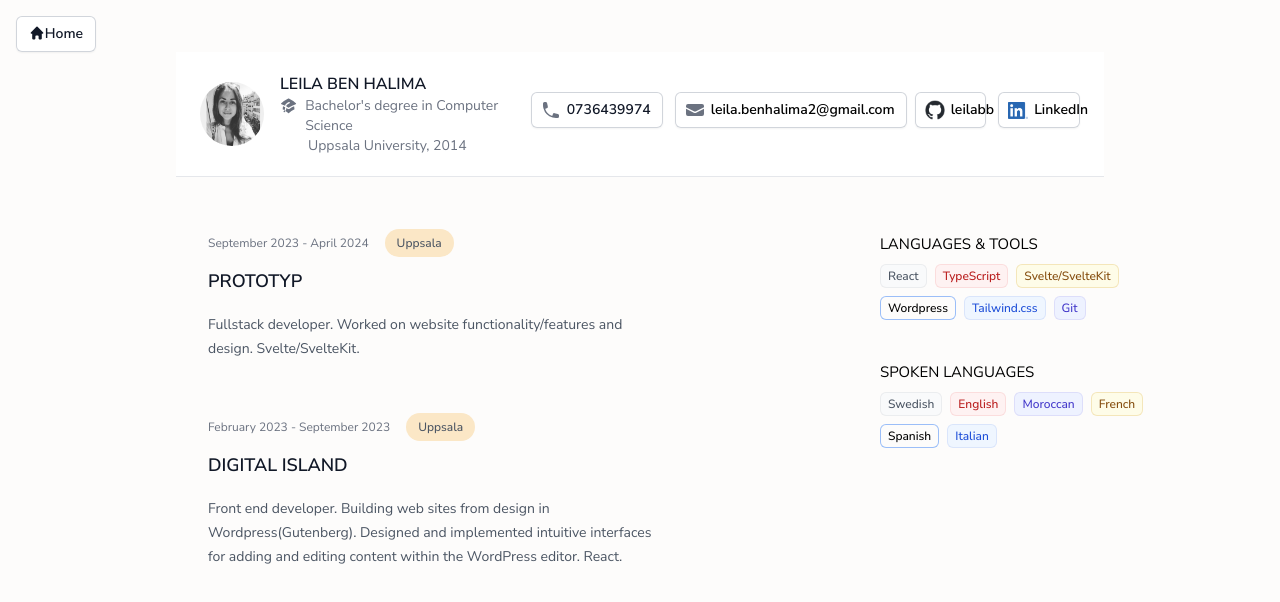
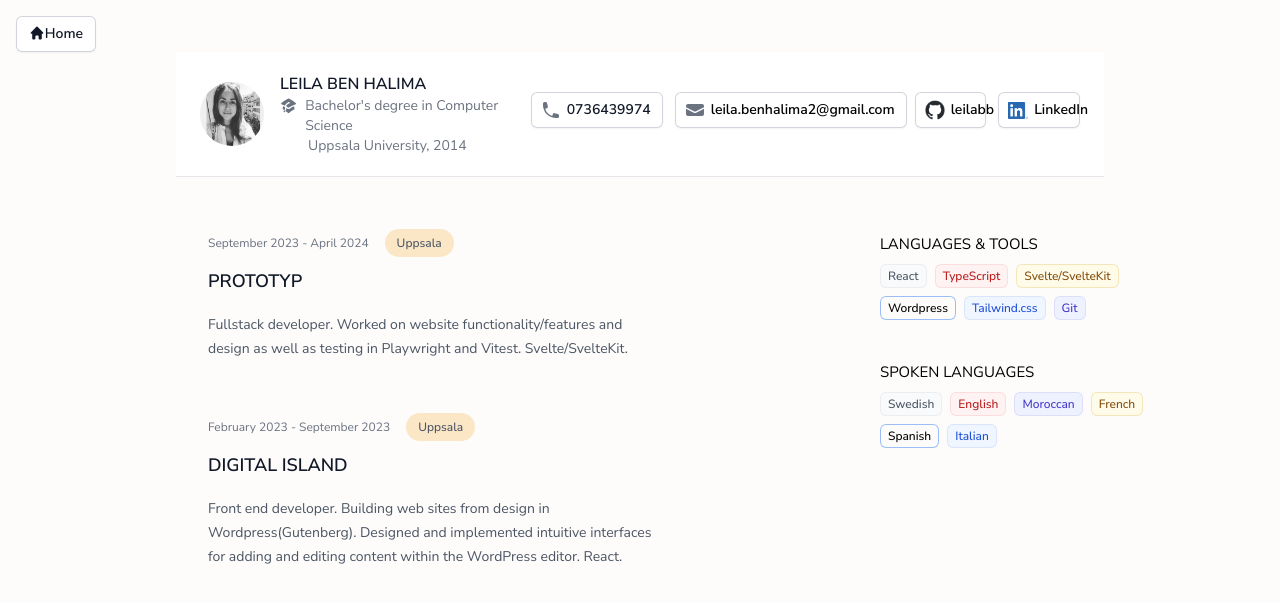
Before and after one commit to leilabb/cv-builder, a React (Vite) app: page /cv in a window 1280 px wide. Shown: the top 602 px of the page. Built offline with nearby package versions, Linux system fonts and the light colour scheme; no server answers.

Commit message:
update cv text

```diff
--- a/src/components/Header.jsx
+++ b/src/components/Header.jsx
@@ -5,7 +5,7 @@ import {
   AcademicCapIcon,
 } from "@heroicons/react/20/solid";
 import githubLogo from "../assets/github-mark.png";
-import linkedinLogo from "../assets/linkedin.png";
+import linkedinLogo from "../assets/linkedIn.png";
 
 export default function Header() {
   return (
--- a/src/pages/CV.jsx
+++ b/src/pages/CV.jsx
@@ -10,7 +10,7 @@ const data = [
     city: "Uppsala",
     companyName: "Prototyp",
     tasks:
-      "Fullstack developer. Worked on website functionality/features and design. Svelte/SvelteKit.",
+      "Fullstack developer. Worked on website functionality/features and design as well as testing in Playwright and Vitest. Svelte/SvelteKit.",
   },
   {
     fromPeriod: "2023-02",
```
